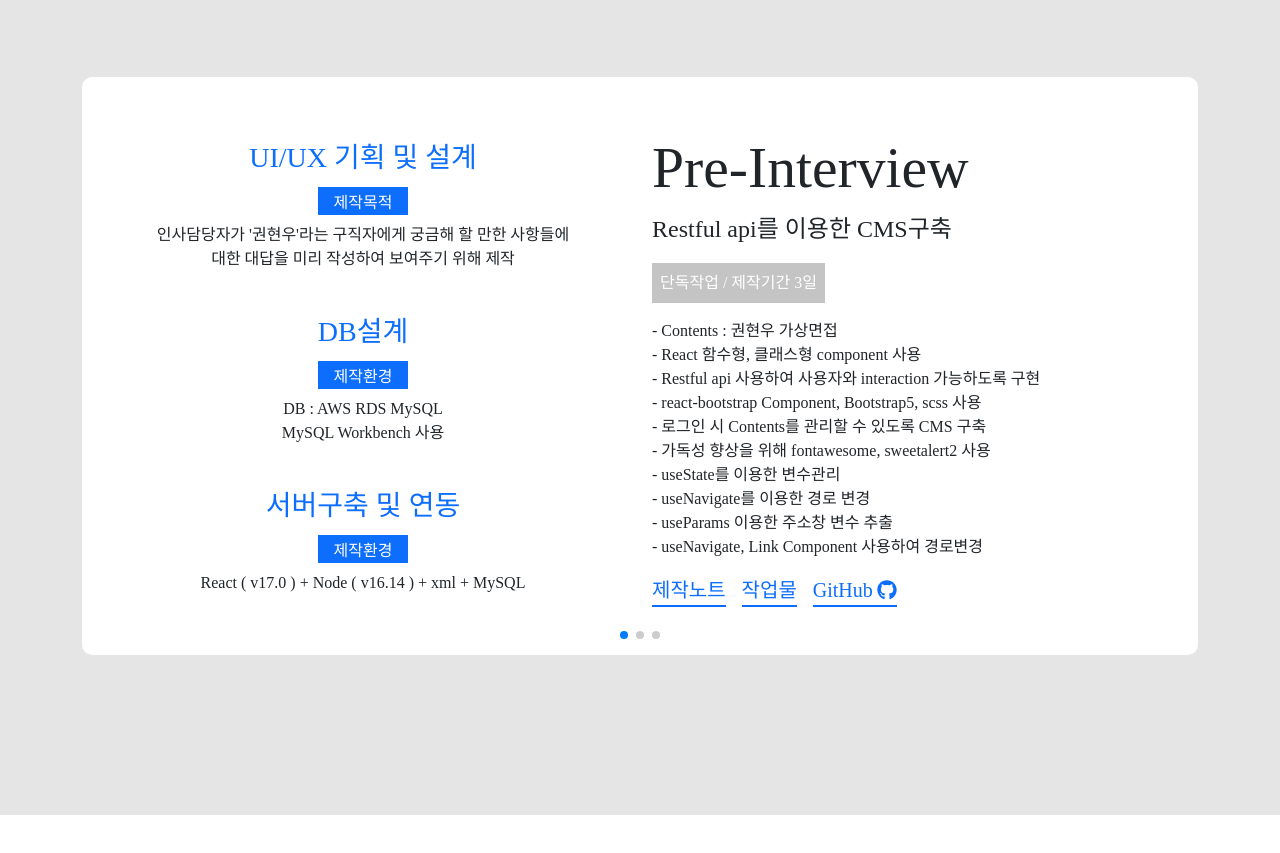
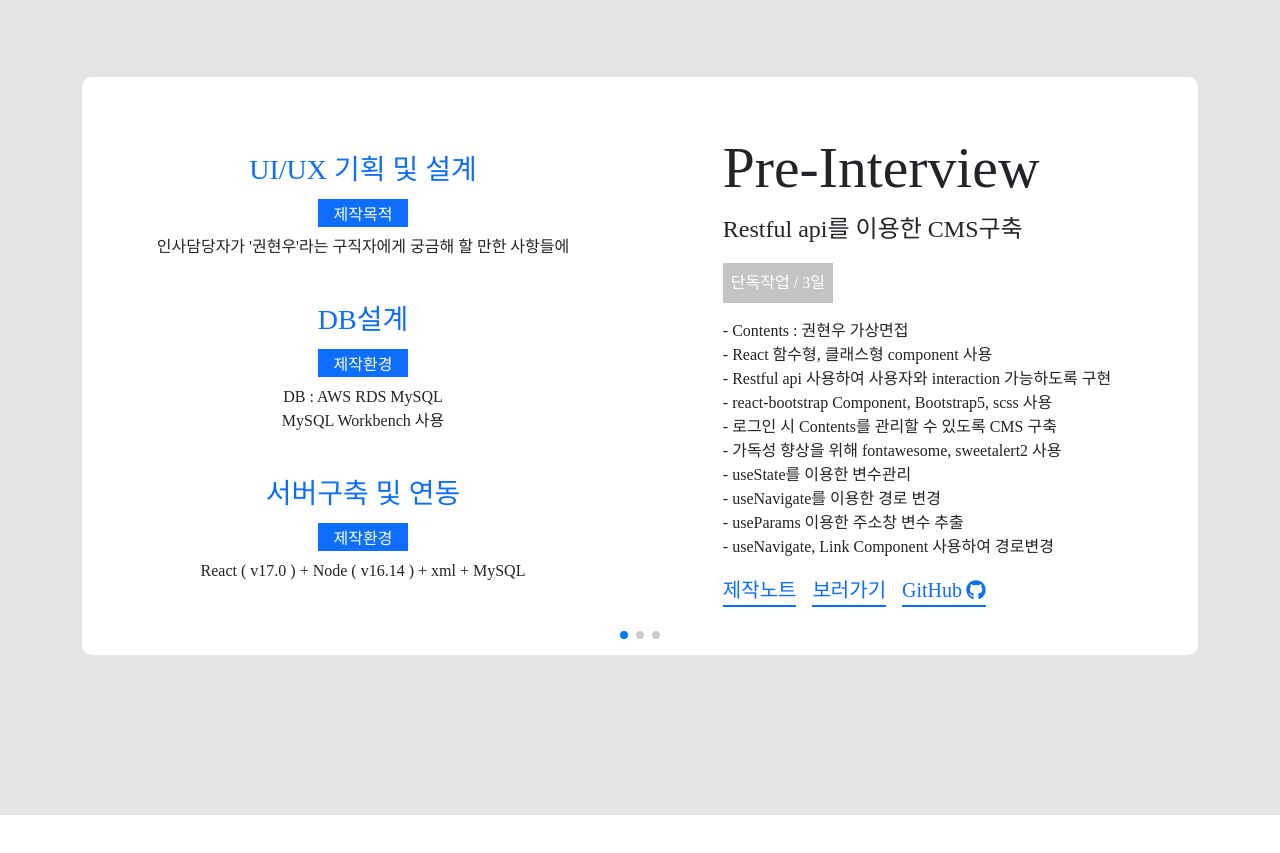
Before and after one commit to lbaku89/portfolio-react-220418, a React (Create React App) app in the folder front/: page / in a window 1280 px wide. Shown: the part 2340-3193 px from the top of the page. Built offline with nearby package versions, Linux system fonts and the light colour scheme; no server answers; a web font is replaced by a local one.

Commit message:
220512 portfolio Component 제작 완료

```diff
--- a/front/public/css/khwStyle.css
+++ b/front/public/css/khwStyle.css
@@ -937,6 +937,9 @@ html {
   .swiperPortfolioTitleNm {
     font-size: 2rem;
   }
+  .portfolioExplanation {
+    text-align: center;
+  }
 }
 
 #PreInterviewTitleBox {
--- a/front/public/css/khwStyle.scss
+++ b/front/public/css/khwStyle.scss
@@ -563,6 +563,9 @@ html{
   .swiperPortfolioTitleNm{
     font-size: 2rem;
   }
+  .portfolioExplanation{
+    text-align: center;
+  }
 }
 
 // PreInterview Component
--- a/front/src/components/Portfolio.js
+++ b/front/src/components/Portfolio.js
@@ -14,7 +14,78 @@ import "swiper/css/pagination";
 
 import { Pagination } from "swiper";
 
+
+
 export default function Portfolio() {
+
+  const myPortfolioInfo = [
+    {
+      purposeTxt1 : "인사담당자가 '권현우'라는 구직자에게 궁금해 할 만한 사항들에",
+      purpsoeTxt2 : "대한 대답을 미리 작성하여 보여주기 위해 제작",
+      Period : "3일",
+      Title : "Pre-Interview",
+      SubTitle : "Restful api를 이용한 CMS구축",
+      Explanation : [
+        "- Contents : 권현우 가상면접",
+        "- React 함수형, 클래스형 component 사용",
+        "- Restful api 사용하여 사용자와 interaction 가능하도록 구현",
+        "- react-bootstrap Component, Bootstrap5, scss 사용",
+        "- 로그인 시 Contents를 관리할 수 있도록 CMS 구축",
+        "- 가독성 향상을 위해 fontawesome, sweetalert2 사용",
+        "- useState를 이용한 변수관리",
+        "- useNavigate를 이용한 경로 변경",
+        "- useParams 이용한 주소창 변수 추출",
+        "- useNavigate, Link Component 사용하여 경로변경",
+      ],
+      workNoteSrc : "https://drive.google.com/file/d/11nHxhbYnmd3PITEF34rBocgZfiyLDjsV/view?usp=sharing",
+      project : "#PreInterviewWrap",
+      gitHubSrc : "https://github.com/lbaku89/portfolio-react-220418"
+    },
+    {
+      purposeTxt1 : "인사담당자가 ‘권현우’ 라는 구직자에게 면접제안을",
+      purpsoeTxt2 : "할 수 있는 Form 제작",
+      Period : "2일",
+      Title : "Contact Me!",
+      SubTitle : "Restful api를 이용한 Form 제작",
+      Explanation : [
+        "- Contents : 권현우 지원자에게 면접제안",
+        "- React 함수형 component 사용",
+        "- Restful api 사용하여 사용자와 interaction 가능하도록 구현",
+        "- react-bootstrap Component, Bootstrap5, scss 사용",
+        "- Form에 입력된 Data 한번에 담기 위해 jquery serialize 사용",
+        "- Form 유효성 검사를 통해 DB에 불필요한 Data 유입 방지",
+        "- useState를 사용하여 array 관리",
+        "- 사용성 향상을 위해 sweetalert2 사용",
+      ],
+      workNoteSrc : "https://drive.google.com/file/d/12-Eis8wHh-f9qaYgF4jPIcsPUcdbsDVS/view?usp=sharing",
+      project : "#ContactMeWrap",
+      gitHubSrc : "https://github.com/lbaku89/portfolio-react-220418"
+    },
+    {
+      purposeTxt1 : "자기소개 페이지를 방문한 사람들이 후기를 남길 수 있도록",
+      purpsoeTxt2 : "간단한 방명록을 제작했습니다.",
+      Period : "2일",
+      Title : "Comment!",
+      SubTitle : "Restful api를 이용한 방명록제작",
+      Explanation : [
+        "- Contents : 방문후기 게시판",
+        "- React 함수형 component 사용",
+        "- Restful api 사용하여 사용자와 interaction 가능하도록 구현",
+        "- react-bootstrap Component, Bootstrap5, scss 사용",
+        "- Form에 입력된 Data 한번에 담기 위해 jquery serialize 사용",
+        "- Form 유효성 검사를 통해 DB에 불필요한 Data 유입 방지",
+        "- 사용성 향상을 위해 sweetalert2 사용",
+        "- useState 사용하여 화면에 노출되는 Comment list관리",
+        "- useEffect 사용하여 최신 Data 화면에 노출"
+      ],
+      workNoteSrc : "https://drive.google.com/file/d/1CnOazGbeybqW7bMzEuqpKPWzgvF5xtwB/view?usp=sharing",
+      project : "#CommentComponentWrap",
+      gitHubSrc : "https://github.com/lbaku89/portfolio-react-220418"
+    }
+  ]
+
+
+
   return (
     <div className='khysection1 bg-color2' id="PortfolioWrap">
       <div className='container-lg'>
@@ -23,9 +94,57 @@ export default function Portfolio() {
           <h3 className='gmarket align-text-bottom'>권현우 작업물</h3>
         </div>
         <Swiper slidesPerView={1} pagination={{clickable:true}} modules={[Pagination]} className="py-5 h-100" id="mySwiper">
+          {myPortfolioInfo.map((content)=>{
+            return(
               <SwiperSlide>
                 <div className="row align-items-center px-3">
-              <div className='col-12 col-lg-6  mb-5 mb-lg-0 d-flex flex-column justify-content-center'>
+                  <div className='col-12 col-md-6  mb-5 mb-lg-0 d-flex flex-column justify-content-center'>
+                    <div className="gmarket text-center mb-4">
+                      <p className="primary fs-3 mb-2">UI/UX 기획 및 설계</p>
+                      <p className="bg-color1 white d-inline-block px-3 mb-2 pt-1">제작목적</p>
+                      <p>{content.purposeTxt1}<br></br>
+                      {content.purposeTxt2}
+                      </p>
+                    </div>
+                    <div className="gmarket text-center mb-4">
+                      <p className="primary fs-3 mb-2">DB설계</p>
+                      <p className="bg-color1 white d-inline-block px-3 mb-2 pt-1">제작환경</p>
+                      <p>DB : AWS RDS MySQL<br></br>
+                        MySQL Workbench 사용</p>
+                    </div>
+                    <div className="gmarket text-center mb-0">
+                      <p className="primary fs-3 mb-2">서버구축 및 연동</p>
+                      <p className="bg-color1 white d-inline-block px-3 mb-2 pt-1">제작환경</p>
+                      <p className="mb-0">React ( v17.0 )  + Node ( v16.14 ) + xml + MySQL
+                      </p>
+                    </div>
+                  </div>
+                  <div className='col-12 col-md-6 d-flex'>
+                    <div className="m-auto">
+                        <p className="gmarketBold mb-0 swiperPortfolioTitleNm">{content.Title}</p>
+                        <p className="fs-4 gmarket">{content.SubTitle}</p>
+                        <p className="bg-color3 d-inline-block p-2 gmarket white">단독작업 / {content.Period}</p>
+                        <ul className="ps-0 gmarket">
+                          {
+                            content.Explanation.map((subContent)=>{
+                              return(<li>{subContent}</li>)
+                            })
+                          }
+                        </ul>
+                        <div className="d-flex align-items-center ">
+                          <a className="fs-5 primary gmarket me-3 buttonStyle4" href={content.workNoteSrc} target="_blank">제작노트</a>
+                          <a className="fs-5 primary gmarket buttonStyle4 me-3" href={content.project}>보러가기</a>
+                          <a className="fs-5 primary gmarket buttonStyle4 me-3" href={content.gitHubSrc}>GitHub<FontAwesomeIcon icon={faGithub} className="ms-1"/></a>
+                        </div>
+                      </div>
+                  </div>
+                </div>
+              </SwiperSlide>
+            )
+          })}
+          {/* <SwiperSlide>
+            <div className="row align-items-center px-3">
+              <div className='col-12 col-md-6  mb-5 mb-lg-0 d-flex flex-column justify-content-center'>
                 <div className="gmarket text-center mb-4">
                   <p className="primary fs-3 mb-2">UI/UX 기획 및 설계</p>
                   <p className="bg-color1 white d-inline-block px-3 mb-2 pt-1">제작목적</p>
@@ -46,7 +165,8 @@ export default function Portfolio() {
                   </p>
                 </div>
               </div>
-              <div className='col-12 col-lg-6'>
+              <div className='col-12 col-md-6 d-flex'>
+                <div className="m-auto">
                     <p className="gmarketBold mb-0 swiperPortfolioTitleNm">Pre-Interview</p>
                     <p className="fs-4 gmarket">Restful api를 이용한 CMS구축</p>
                     <p className="bg-color3 d-inline-block p-2 gmarket white">단독작업 / 제작기간 3일</p>
@@ -62,75 +182,16 @@ export default function Portfolio() {
                       <li>- useParams 이용한 주소창 변수 추출</li>
                       <li>- useNavigate, Link Component 사용하여 경로변경</li>
                     </ul>
-                  <div className="d-flex align-items-center">
+                    <div className="d-flex align-items-center ">
                       <a className="fs-5 primary gmarket me-3 buttonStyle4" href="https://drive.google.com/file/d/11nHxhbYnmd3PITEF34rBocgZfiyLDjsV/view?usp=sharing" target="_blank">제작노트</a>
-                    <a className="fs-5 primary gmarket buttonStyle4 me-3" href="#PreInterviewWrap">작업물</a>
+                      <a className="fs-5 primary gmarket buttonStyle4 me-3" href="#PreInterviewWrap">보러가기</a>
                       <a className="fs-5 primary gmarket buttonStyle4 me-3" href="#PreInterviewWrap">GitHub<FontAwesomeIcon icon={faGithub} className="ms-1"/></a>
-
-                    {/* <FontAwesomeIcon icon={faGithub} className="fs-2"/> */}
-
-                  </div>
-              </div>
-            </div>
-
-          </SwiperSlide>
-          <SwiperSlide>
-          <div className='container-xl'>
-            <div className="row">
-              <div className='col-12 col-md-6'>
-                <img src='/img/Porfolio/portfolio2.jpg' className='d-block w-100'></img>
-              </div>
-              <div className='col-12 col-md-6'>
-                  <p className="gmarketBold mb-0 swiperPortfolioTitleNm">Contact Me!</p>
-                  <p className="fs-4 gmarket">Restful api를 이용한 Form 제작</p>
-                  <p className="bg-color3 d-inline-block p-2 gmarket white">단독작업 / 제작기간 2일</p>
-                  <ul className="ps-0 gmarket">
-                    <li>- Contents : 권현우 지원자에게 면접제안 </li>
-                    <li>- React 함수형 component 사용</li>
-                    <li>- Restful api 사용하여 사용자와 interaction 가능하도록 구현</li>
-                    <li>- react-bootstrap Component, Bootstrap5, scss 사용</li>
-                    <li>- Form에 입력된 Data 한번에 담기 위해 jquery serialize 사용</li>
-                    <li>- Form 유효성 검사를 통해 DB에 불필요한 Data 유입 방지</li>
-                    <li>- useState를 사용하여 array 관리 </li>
-                    <li>- 사용성 향상을 위해 sweetalert2 사용</li>
-                  </ul>
-                  <div>
-                    <a className="fs-5 primary gmarket me-3 buttonStyle4" href="https://drive.google.com/file/d/12-Eis8wHh-f9qaYgF4jPIcsPUcdbsDVS/view?usp=sharing" target="_blank">제작노트</a>
-                    <a className="fs-5 primary gmarket buttonStyle4" href="#ContactMeWrap">보러가기</a>
                     </div>
                   </div>
               </div>
             </div>
-          </SwiperSlide>
-          <SwiperSlide>
-          <div className='container-xl'>
-            <div className="row">
-              <div className='col-12 col-md-6'>
-                <img src='/img/Porfolio/portfolio3.jpg' className='d-block w-100'></img>
-              </div>
-              <div className='col-12 col-md-6'>
-                  <p className="gmarketBold mb-0 swiperPortfolioTitleNm">Comment</p>
-                  <p className="fs-4 gmarket">Restful api를 이용한 후기게시판 제작</p>
-                  <p className="bg-color3 d-inline-block p-2 gmarket white">단독작업 / 제작기간 3일</p>
-                  <ul className="ps-0 gmarket">
-                    <li>- Contents : 방문후기 게시판 </li>
-                    <li>- React 함수형 component 사용</li>
-                    <li>- Restful api 사용하여 사용자와 interaction 가능하도록 구현</li>
-                    <li>- react-bootstrap Component, Bootstrap5, scss 사용</li>
-                    <li>- Form에 입력된 Data 한번에 담기 위해 jquery serialize 사용</li>
-                    <li>- Form 유효성 검사를 통해 DB에 불필요한 Data 유입 방지</li>
-                    <li>- 사용성 향상을 위해 sweetalert2 사용</li>
-                    <li>- useState를 사용하여 화면에 노출되는 Comment list관리</li>
-                    <li>- useEffect 사용하여 최신 Data 화면에 노출</li>
-                  </ul>
-                  <div>
-                    <a className="fs-5 primary gmarket me-3 buttonStyle4" href="https://drive.google.com/file/d/1CnOazGbeybqW7bMzEuqpKPWzgvF5xtwB/view?usp=sharing" target="_blank">제작노트</a>
-                    <a className="fs-5 primary gmarket buttonStyle4" href="#CommentComponentWrap">보러가기</a>
-                  </div>
-              </div>
-            </div>
-          </div>
-          </SwiperSlide>
+          </SwiperSlide> */}
+
         </Swiper>
       </div>
     </div>
```
Also changed, not shown: front/public/css/khwStyle.min.css, front/public/khwStyle.module.css. Lines whose indentation alone changed are shown as unchanged.
